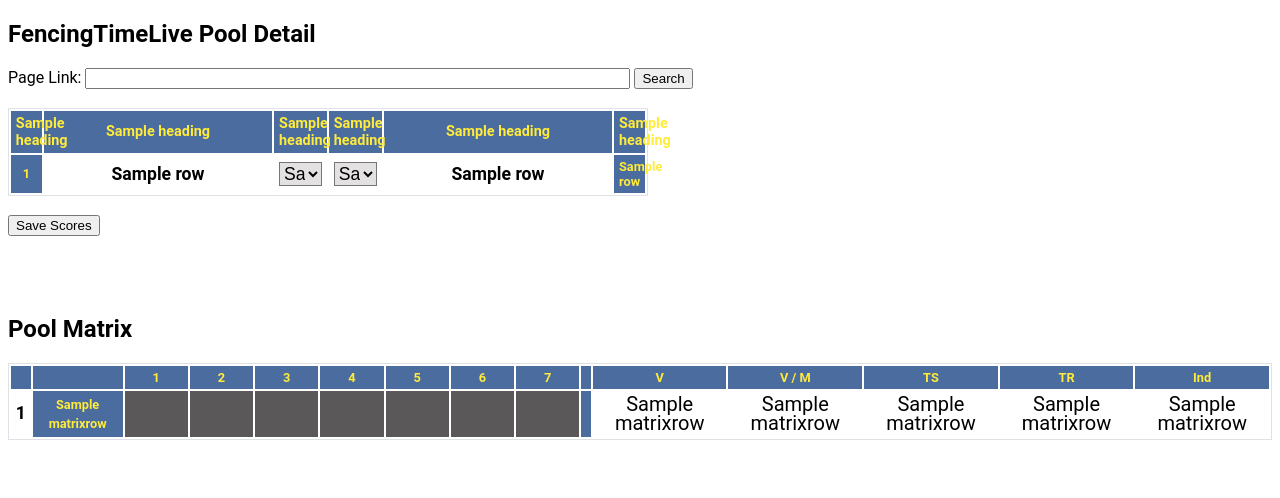
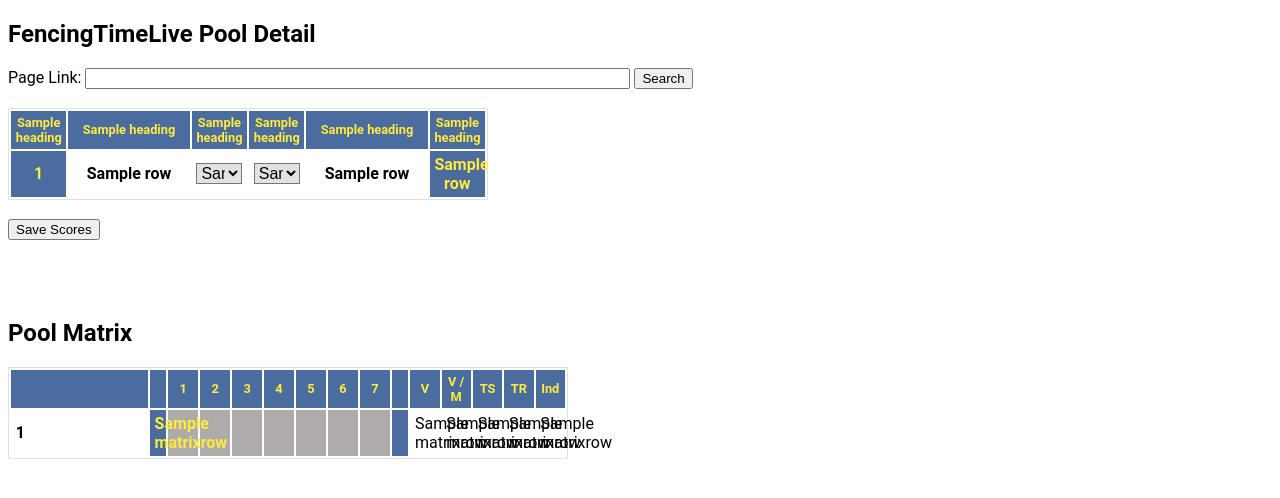
Before and after one commit to eugenieC/FencingPoolScorecard, a Flask app: template templates/table.html in a window 1280 px wide. Shown: the top 498 px of the page. Run offline with Flask 2, Linux system fonts and the light colour scheme; the template is opened without the code that fills it: most values are stand-ins (such as "Sample title", 1, 10 or a date in 2020).

Commit message:
Update styles.css

```diff
--- a/static/styles.css
+++ b/static/styles.css
@@ -1,22 +1,22 @@
 .boutTableHeader {
     color: #ffeb3b !important;
     background-color: #4b6c9e !important;
-    font-size: 0.9rem;
+    font-size: 0.8rem;
     font-weight: bold;
 }
 
 .boutTable {
     table-layout: fixed;
     border-spacing: 2px;
-    width: 40rem;
+    width: 30rem;
 }
 
 .boutPosCol {
-    width: 4%;
+    width: 8%;
 }
 
 .boutNameCol {
-    width: 40%;
+    width: 20%;
 }
 
 .boutScoreCol {
@@ -32,10 +32,16 @@ body {
     font-family: Roboto,sans-serif;
 }
 
-
-
-
-
+.myPos {
+    text-align: center;
+    color: #ffeb3b !important;
+    width: 4.8rem;
+    justify-content: center;
+    background-color: #4b6c9e;
+    font-size: 1.0rem;
+    font-weight: bold;
+    vertical-align: middle !important;
+}
 
 .poolHeader {
     color: #ffeb3b !important;
@@ -46,7 +52,7 @@ body {
 
 .poolTable {
     table-layout: fixed;
-    width: auto;
+    width: 35rem;
     margin-bottom: 0.5rem;
 }
 
@@ -59,15 +65,17 @@ body {
     text-align: center;
     color: #ffeb3b !important;
     background-color: #4b6c9e !important;
-    font-size: .8rem;
+    font-size: 1.0rem;
     font-weight: bold;
     border: none !important;
     vertical-align: middle !important;
+    width: 100%;
 }
+
 
 .poolCompName {
     font-weight: bold;
-    font-size: 1.1rem;
+    font-size: 1.0rem;
 }
 
 .poolScoreBout {
@@ -75,7 +83,7 @@ body {
     justify-content: center;
     background-color: rgb(227, 225, 225);
     width: 100%;
-    font-size: 1.1rem;
+    font-size: 1.0rem;
 }
 
 
@@ -85,7 +93,7 @@ body {
 }
 
 .poolScore {
-    font-size: 1.25rem;
+    font-size: 1.0rem;
     text-align: center;
     vertical-align: middle !important;
 }
@@ -99,21 +107,43 @@ body {
 }
 
 .poolScoreFill {
-    background-color: #5a5858;
+    background-color: rgb(175, 171, 171);
     border: none !important;
 }
 
 .poolResult {
-    font-size: 1.25rem;
+    font-size: 1.0rem;
     text-align: center;
     vertical-align: middle !important;
+}
+
+.poolHeader {
+    color: #ffeb3b !important;
+    background-color: #4b6c9e !important;
+    font-size: .8rem;
+    font-weight: bold;
+}
+
+.poolNameCol {
+    width: 30%;
+}
+
+.poolPosCol {
+    width: 2%;
+}
+
+.poolSepCol {
+    width: 2%;
+}
+
+.poolResCol {
+    width: 5%;
 }
 
 
 .text-center {
     text-align: center!important;
 }
-
 
 
 
```
